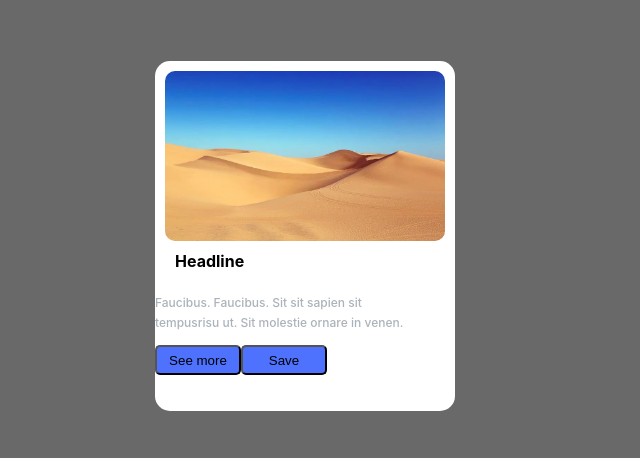
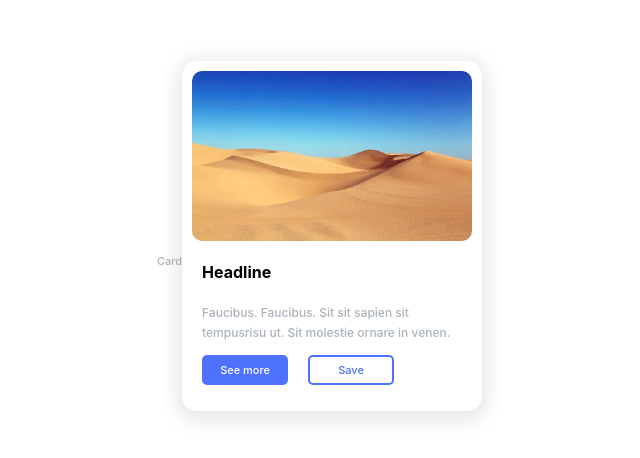
Before and after one commit to OlhaFedorets/training-sc, a React (Create React App) app: page / in a window 1280 px wide. Shown: the part 164-622 px from the top of the page, without its empty margins (335-975 px from the left). Built offline with nearby package versions, Linux system fonts and the light colour scheme; a web font is replaced by a local one.

Commit message:
change App.tsx

```diff
--- a/src/App.tsx
+++ b/src/App.tsx
@@ -2,18 +2,23 @@ import React from 'react';
 import './App.css';
 import styled from "styled-components";
 import image from "./assets/images/img.webp"
+type BtnPropsType = {
+    color?: string
+    fontColor?: string
+}
 
 function App() {
     return (
         <div className="App">
             <Box>
+                <Naming>Card</Naming>
                 <MyCard>
                     <Img src={image}/>
                     <Headline>Headline</Headline>
                     <Text>Faucibus. Faucibus. Sit sit sapien sit tempusrisu ut. Sit molestie ornare in venen.</Text>
                     <span>
-                        <Btn>See more</Btn>
-                        <Btn>Save</Btn>
+                        <Btn color={"#4E71FE"} fontColor={"white"}>See more</Btn>
+                        <Btn color={"white"} fontColor={"#4E71FE"}>Save</Btn>
                     </span>
                 </MyCard>
             </Box>
@@ -22,6 +27,17 @@ function App() {
 }
 
 export default App;
+
+const Naming = styled.div`
+   margin-top: 50px;
+    margin-left: 29px;
+    color: #ABB3BA;
+    font-family: Inter, sans-serif;
+    font-size: 11px;
+    font-weight: 500;
+    line-height: 20px;
+    text-align: left;
+`
 
 const MyCard = styled.div`
     display: flex;
@@ -32,13 +48,13 @@ const MyCard = styled.div`
     left: -409px;
     border-radius: 15px;
     background-color: white;
+    box-shadow: 0px 4px 20px 5px #0000001A;
     `
 
 const Img = styled.img`
     width: 280px;
     height: 170px;
-    margin-top: 10px;
-    margin-left: 10px;
+    margin: 10px;
     border-radius: 10px;
 `
 
@@ -50,7 +66,7 @@ const Headline = styled.h1`
     font-family: Inter, sans-serif;
     font-size: 16px;
     font-weight: bold;
-    line-height: 19.36px;
+    line-height: 20px;
     text-align: left;
 
 `
@@ -59,27 +75,32 @@ const Text = styled.p`
     width: 260px;
     height: 40px;
     top: 239px;
-    left: 20px;
+    margin-left: 20px;
     //gap: 0px;
     //opacity: 0px;
-    font-family: Inter;
+    font-family: Inter, sans-serif;
     font-size: 12px;
     font-weight: 500;
     line-height: 20px;
     text-align: left;
-color: #ABB3BA;
+    color: #ABB3BA;
 
 
 `
 
-const Btn = styled.button`
-    background-color: #4E71FE;
+const Btn = styled.button<BtnPropsType>`
+    background-color: ${props => props.color};
     width: 86px;
     height: 30px;
     top: 298px;
-    left: 20px;
+    margin-left: 20px;
     border-radius: 5px;
-    opacity: 0px;
+    border: 2px solid #4E71FE;
+    //opacity: 0px;
+    font-family: Inter, sans-serif;
+    font-size: 11px;
+    font-weight: 500;
+    color: ${props => props.fontColor};
 `
 
 const Box = styled.div`
@@ -87,5 +108,5 @@ const Box = styled.div`
     display: flex;
     justify-content: center;
     align-items: center;
-    background-color: dimgrey;
-`
+
+   `
```
